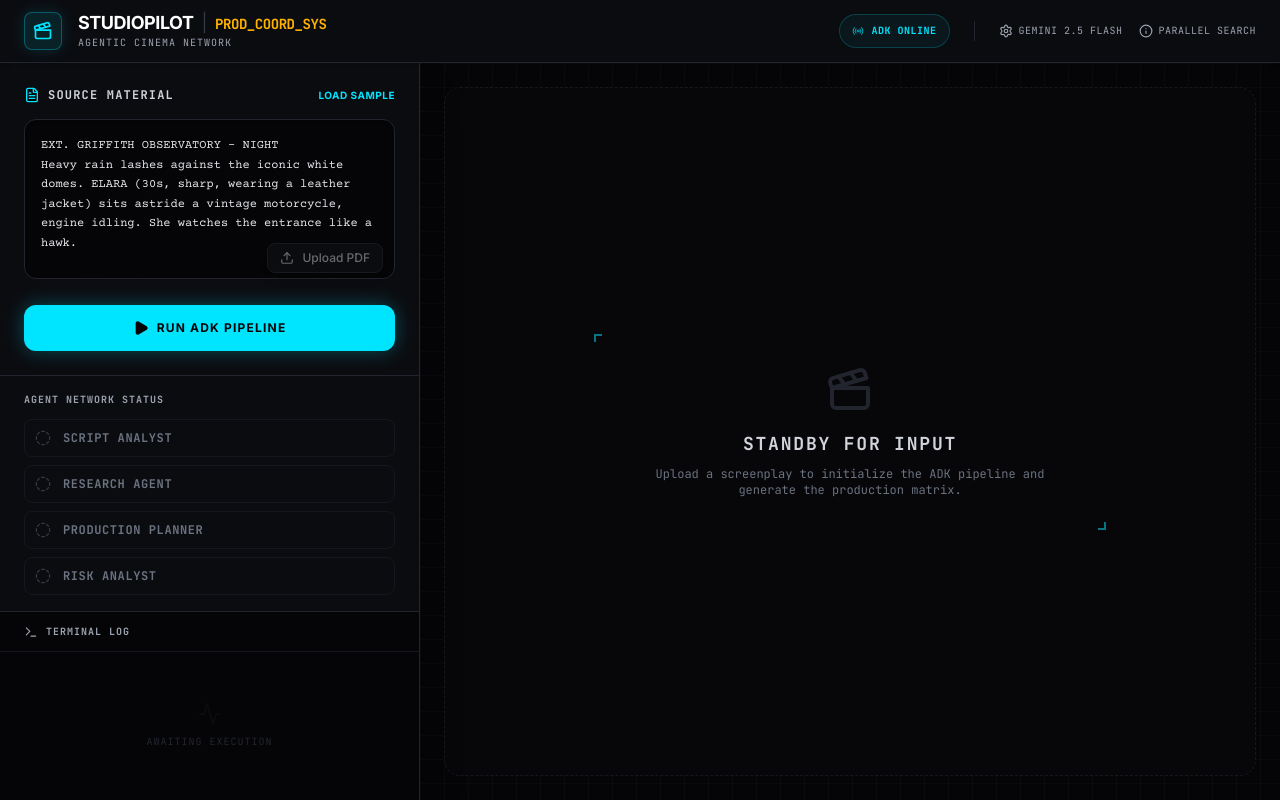
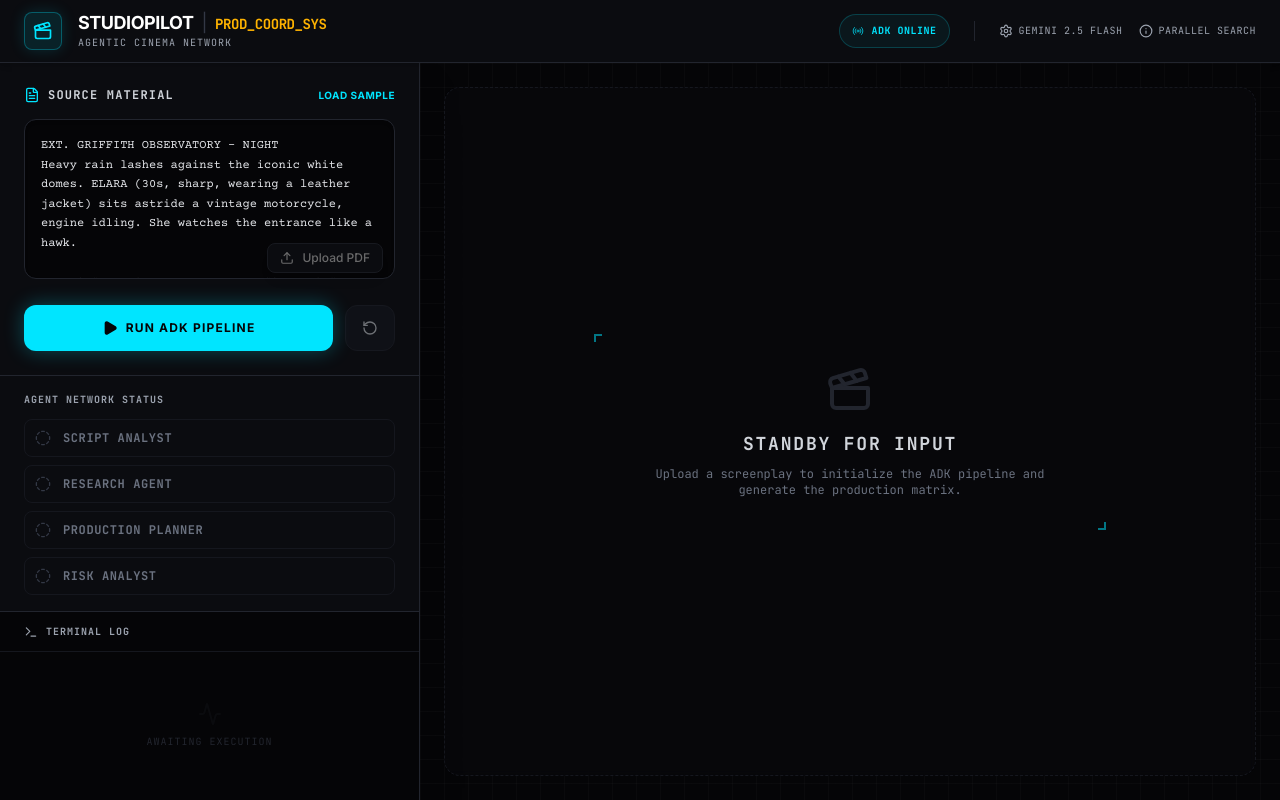
Before and after one commit to JacobdHo888/StudioPilotProject, a React (Vite) app in the folder frontend/: page / in a window 1280 px wide. Built offline with nearby package versions, Linux system fonts and the light colour scheme.

Commit message:
Added restart button for progress status.

```diff
--- a/frontend/App.tsx
+++ b/frontend/App.tsx
@@ -1,5 +1,5 @@
 import React, { useState, useCallback, useRef, useEffect } from 'react';
-import { Play, Clapperboard, Settings, Info, Loader2, Upload, File as FileIcon, FileText, X, Activity, Terminal, Radio } from 'lucide-react';
+import { Play, Clapperboard, Settings, Info, Loader2, Upload, File as FileIcon, FileText, X, Activity, Terminal, Radio, RotateCcw } from 'lucide-react';
 import { PipelineState, FileData, SearchLog, ActivityLog, RiskStatus } from './types.ts';
 import { ResultsDashboard } from './components/ResultsDashboard.tsx';
 import { AgentStatusBadge } from './components/AgentStatusBadge.tsx';
@@ -148,6 +148,16 @@ export default function App() {
       };
     });
   }, []);
+
+  const handleReset = useCallback(() => {
+    setPipelineState(INITIAL_STATE);
+    setActivityLogs([]);
+    setGlobalError(null);
+    setIsRunning(false);
+    localStorage.removeItem('studiopilot_state');
+    localStorage.removeItem('studiopilot_research');
+    addLog('System', 'Pipeline reset to initial state.', 'info');
+  }, [addLog]);
 
   const runPipeline = useCallback(async () => {
     if (!scriptText.trim() && !uploadedFile) return;
@@ -327,10 +337,11 @@ export default function App() {
               </div>
             )}
 
+            <div className="flex gap-3">
               <button
                 onClick={runPipeline}
                 disabled={isRunning || (!scriptText.trim() && !uploadedFile)}
-              className="w-full bg-studio-accent hover:bg-[#00C4EB] disabled:bg-studio-800 disabled:text-gray-500 disabled:border-studio-700 text-studio-950 font-bold py-3.5 px-4 rounded-xl transition-all flex items-center justify-center shadow-[0_0_20px_rgba(0,229,255,0.3)] disabled:shadow-none border border-transparent uppercase tracking-widest text-xs"
+                className="flex-1 bg-studio-accent hover:bg-[#00C4EB] disabled:bg-studio-800 disabled:text-gray-500 disabled:border-studio-700 text-studio-950 font-bold py-3.5 px-4 rounded-xl transition-all flex items-center justify-center shadow-[0_0_20px_rgba(0,229,255,0.3)] disabled:shadow-none border border-transparent uppercase tracking-widest text-xs"
               >
                 {isRunning ? (
                   <><Loader2 className="w-4 h-4 mr-2 animate-spin" /> Processing...</>
@@ -338,6 +349,15 @@ export default function App() {
                   <><Play className="w-4 h-4 mr-2 fill-current" /> Run ADK Pipeline</>
                 )}
               </button>
+              <button
+                onClick={handleReset}
+                disabled={isRunning || pipelineState.scriptAnalyst.status === 'idle'}
+                className="bg-studio-800 hover:bg-studio-700 disabled:opacity-50 disabled:cursor-not-allowed text-gray-300 px-4 rounded-xl transition-all border border-studio-700 flex items-center justify-center"
+                title="Reset Pipeline"
+              >
+                <RotateCcw className="w-4 h-4" />
+              </button>
+            </div>
           </div>
 
           {/* Agent Status Overview */}
```
Lines whose indentation alone changed are shown as unchanged.
